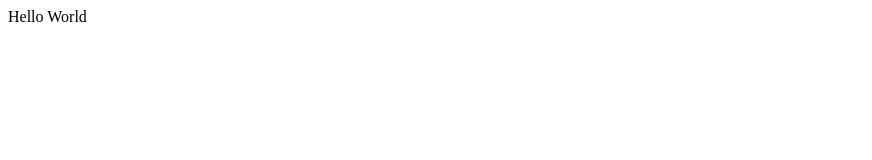
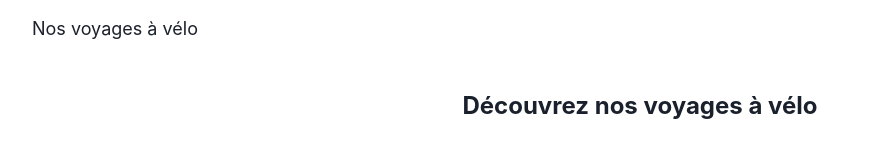
Before and after one commit to antoine-giret/bike-trips, a Gatsby site: page / in a window 1280 px wide. Shown: the whole page, without its empty margins (0-872 px from the left). Built offline with nearby package versions, Linux system fonts and the light colour scheme; Gatsby itself is replaced by a stand-in of ours.

Commit message:
chore: add chakra-ui

```diff
--- /dev/null
+++ b/gatsby-browser.tsx
@@ -0,0 +1,14 @@
+import { ChakraBaseProvider } from '@chakra-ui/react';
+import { WrapPageElementBrowserArgs, WrapRootElementBrowserArgs } from 'gatsby';
+import React from 'react';
+
+import Layout from './src/layout';
+import theme from './src/theme';
+
+export function wrapPageElement({ element }: WrapPageElementBrowserArgs) {
+  return <Layout element={element} />;
+}
+
+export function wrapRootElement({ element }: WrapRootElementBrowserArgs) {
+  return <ChakraBaseProvider theme={theme}>{element}</ChakraBaseProvider>;
+}
--- a/gatsby-config.ts
+++ b/gatsby-config.ts
@@ -1,20 +1,23 @@
-import type { GatsbyConfig } from "gatsby";
+import type { GatsbyConfig } from 'gatsby';
 
 const config: GatsbyConfig = {
   siteMetadata: {
-    title: `Voyages à vélo`,
-    siteUrl: `https://www.yourdomain.tld`
+    title: `Nos voyages à vélo`,
+    siteUrl: `https://www.yourdomain.tld`,
   },
   // More easily incorporate content into your pages through automatic TypeScript type generation and better GraphQL IntelliSense.
   // If you use VSCode you can also use the GraphQL plugin
   // Learn more at: https://gatsby.dev/graphql-typegen
   graphqlTypegen: true,
-  plugins: ["gatsby-plugin-sitemap", {
-    resolve: 'gatsby-plugin-manifest',
-    options: {
-      "icon": "src/images/icon.svg"
-    }
-  }]
+  plugins: [
+    'gatsby-plugin-sitemap',
+    {
+      resolve: 'gatsby-plugin-manifest',
+      options: {
+        icon: 'src/images/icon.svg',
+      },
+    },
+  ],
 };
 
 export default config;
--- a/package.json
+++ b/package.json
@@ -15,6 +15,10 @@
     "lint:fix": "eslint 'src/**/*.{js,ts,tsx}' --quiet --fix"
   },
   "dependencies": {
+    "@chakra-ui/react": "2.8.2",
+    "@emotion/react": "11.11.3",
+    "@emotion/styled": "11.11.0",
+    "framer-motion": "11.0.5",
     "gatsby": "5.13.3",
     "gatsby-plugin-manifest": "5.13.1",
     "gatsby-plugin-sitemap": "6.13.1",
--- /dev/null
+++ b/src/layout/index.tsx
@@ -0,0 +1,32 @@
+import { Box, Text } from '@chakra-ui/react';
+import React, { ReactElement } from 'react';
+
+function Layout({ element }: { element: ReactElement }): JSX.Element {
+  return (
+    <Box
+      display="flex"
+      flexDirection="column"
+      sx={{ minHeight: '100vh', '&': { minHeight: '100dvh' } }}
+    >
+      <Box
+        alignItems="center"
+        display="flex"
+        flexDirection="row"
+        flexShrink={0}
+        gap={2}
+        minHeight="56px"
+        paddingX={8}
+        paddingY={3}
+      >
+        <Text fontSize="lg">Nos voyages à vélo</Text>
+      </Box>
+      <Box flexGrow={1} paddingX={4} paddingY={8}>
+        <Box marginX="auto" maxWidth="100%" width="1000px">
+          {element}
+        </Box>
+      </Box>
+    </Box>
+  );
+}
+
+export default Layout;
--- a/src/pages/index.tsx
+++ b/src/pages/index.tsx
@@ -1,8 +1,13 @@
+import { Heading } from '@chakra-ui/react';
 import type { HeadFC, PageProps } from 'gatsby';
 import React from 'react';
 
 function IndexPage({}: PageProps): JSX.Element {
-  return <>Hello World</>;
+  return (
+    <Heading as="h1" fontSize="1.5rem" fontWeight={700} sx={{ textAlign: 'center' }}>
+      Découvrez nos voyages à vélo
+    </Heading>
+  );
 }
 
 export default IndexPage;
--- /dev/null
+++ b/src/theme.ts
@@ -0,0 +1,5 @@
+import { extendBaseTheme } from '@chakra-ui/react';
+
+const theme = extendBaseTheme({});
+
+export default theme;
```
Also changed, not shown: 1 other file.
